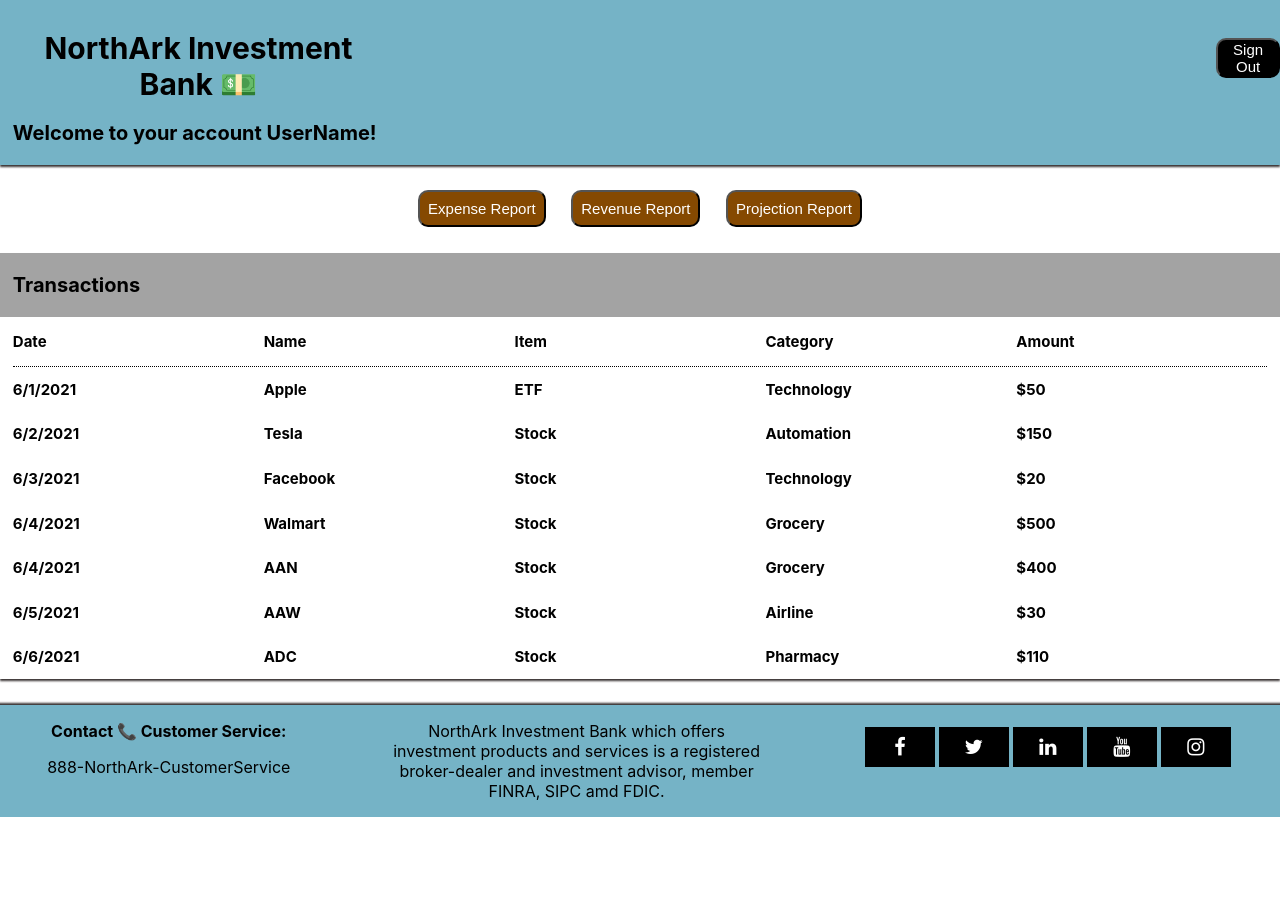
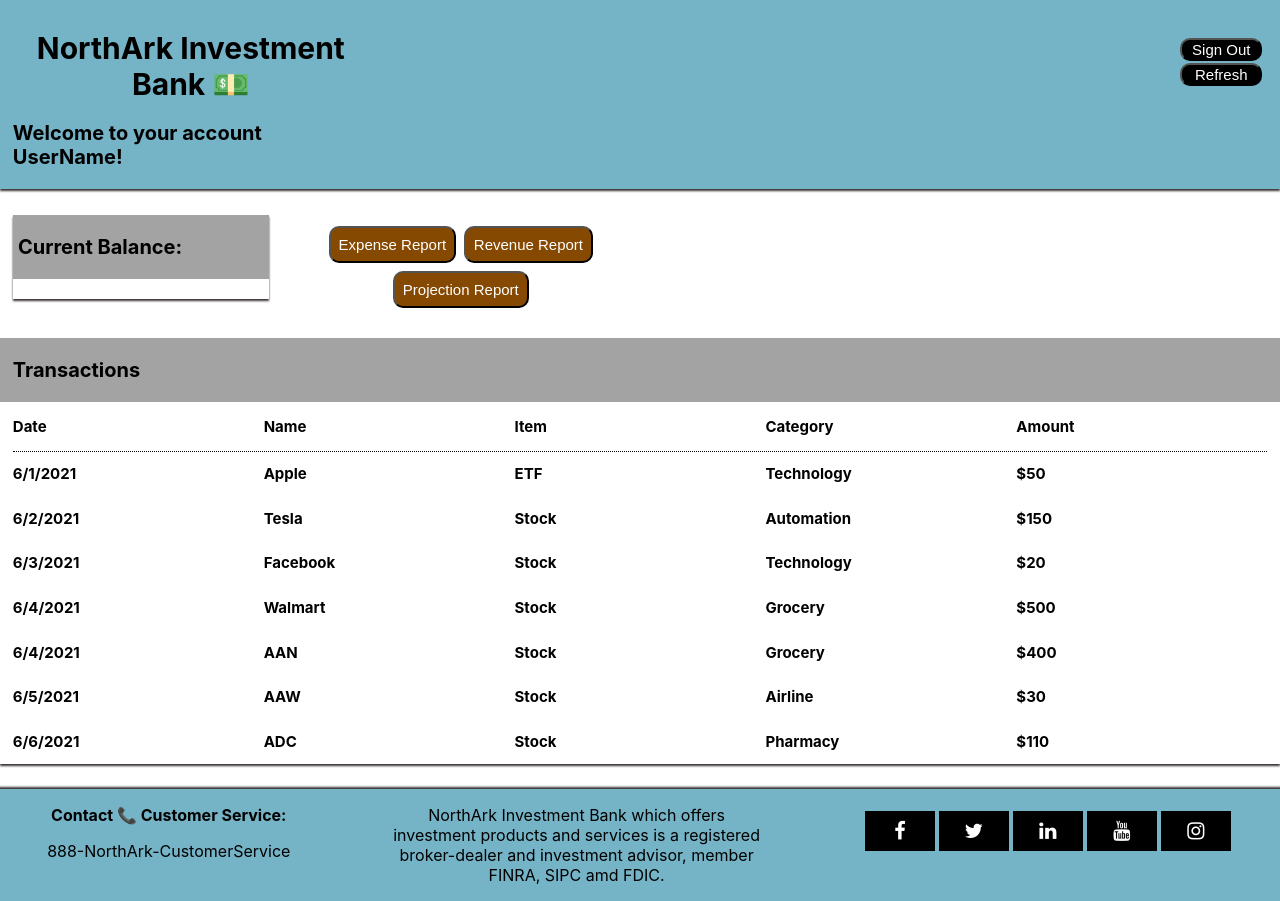
Before and after one commit to arthurs14/Minos-Labs-NorthArk-Bank-Project, a React (Create React App) app in the folder client/: page /LoggedInHomePage in a window 1280 px wide. Before the commit the page ends 817 px from the top, so only its background shows below. Built offline with nearby package versions, Linux system fonts and the light colour scheme.

Commit message:
Created UI for the new CurrentBalance component, created a refresh button for the application and implemented a functionality to it, and changed the path of the Home Page button in Revenue page to LoggedInHomePage.

```diff
--- /dev/null
+++ b/client/src/Components/LoggedInHomePage/CurrentBalance.js
@@ -0,0 +1,14 @@
+import { useState } from 'react'
+import './LoggedInHomePage.css'
+
+function CurrentBalance() {
+    return (
+        <div className="Current-Bala-Main-Box">
+        <div className="Current-Bala-Title-Box">
+          <p className="Current-Bala-Title">Current Balance:</p>
+        </div>
+      </div>
+    );
+  }
+
+  export default CurrentBalance;
--- a/client/src/Components/LoggedInHomePage/LIHPHeader.js
+++ b/client/src/Components/LoggedInHomePage/LIHPHeader.js
@@ -12,14 +12,19 @@
 
     const signOut = useSignOut()
 
+    function refreshPage() {
+        window.location.reload(false);
+      }
+
     return (
       <div className="Header-Main-Box">
           <div className="Title-Box">
               <p>NorthArk Investment Bank 💵</p>
               <p className="User-Name-Text">Welcome to your account UserName!</p>
           </div>
-          <div className="Sign-Out-Button-Box">
+          <div className="Sign-Out-Ref-Button-Box">
               <button className="Sign-Out-Button" onClick={signOut}>Sign Out</button>
+              <button className="Refresh-Button" onClick={refreshPage}>Refresh</button>
           </div>
       </div>
     );
--- a/client/src/Components/LoggedInHomePage/LoggedInHomePage.css
+++ b/client/src/Components/LoggedInHomePage/LoggedInHomePage.css
@@ -10,7 +10,7 @@
 }
 
 .Title-Box {
-    margin-right: 65%;
+    margin-right: 62%;
     margin-left: 1%;
     font-size: 30px;
     font-weight: bold;
@@ -27,11 +27,13 @@
     color: black;
 }
 
-.Sign-Out-Button-Box {
+.Sign-Out-Ref-Button-Box {
     margin-top: 3%;
 }
 
 .Sign-Out-Button {
+    width: 70%;
+    margin-bottom: 1%;
     font-size: 15px;
     border-radius: 10px;
     /* background-color: #854901; */
@@ -39,14 +41,23 @@
     color: white;
 }
 
+.Refresh-Button {
+  width: 70%;
+  font-size: 15px;
+  border-radius: 10px;
+  /* background-color: #854901; */
+  background-color: black;
+  color: white;
+}
+
 /* Styling for LIHPReportsBox.js */
 .Reports-Box-Main-Box {
-    display: flex;
-    flex-direction: row;
-    justify-content: center;
-    margin-top: 1%;
+    /* display: flex; */
+    /* flex-direction: row; */
+    /* justify-content: center;  */
+    margin-top: 2.6%;
     margin-bottom: 1%;
-    width: 100%;
+    width: 30%;
     /* border: solid black 1px; */
 }
 
@@ -63,6 +74,34 @@
     border-radius: 10px;
     background-color: #854901;
     color: white;
+}
+
+.Rep-CuBala-Joint-Box {
+  display: flex;
+  flex-direction: row;
+}
+
+/* Styling for CurrentBalance.js */
+.Current-Bala-Main-Box {
+  display: flex;
+  flex-direction: column;
+  margin-top: 2%;
+  margin-bottom: 2%;
+  margin-left: 1%;
+  width: 20%;
+  box-shadow: #383232 0 2px 2px;
+  text-align: left;
+  /* border: solid black 1px; */
+}
+
+.Current-Bala-Title-Box {
+  background-color: #a3a3a3;
+}
+
+.Current-Bala-Title {
+  margin-left: 2%;
+  font-size: 20px;
+  font-weight: bold;
 }
 
 /* Styling for TransactionsLog.js */
--- a/client/src/Components/LoggedInHomePage/LoggedInHomePage.js
+++ b/client/src/Components/LoggedInHomePage/LoggedInHomePage.js
@@ -1,5 +1,6 @@
 import LIHPHeader from "./LIHPHeader";
 import LIHPReportsBox from "./LIHPReportsBox";
+import CurrentBalance from "./CurrentBalance";
 import TransactionsLog from "./TransactionsLog";
 import LIHPFooter from "./LIHPFooter";
 import './LoggedInHomePage.css'
@@ -8,7 +9,10 @@
   return (
     <div>
         <LIHPHeader />
-        <LIHPReportsBox />
+        <div className="Rep-CuBala-Joint-Box">
+          <CurrentBalance />
+          <LIHPReportsBox />
+        </div>
         <TransactionsLog />
         <LIHPFooter />
     </div>
--- a/client/src/Components/RevenueReport/Revenue.js
+++ b/client/src/Components/RevenueReport/Revenue.js
@@ -23,7 +23,7 @@
     return(
         <div className='Revenue-container'>
             <div className='Rev-Home-Route'>
-                <Link  to='/'><span><img src={home} alt='home'/></span>Home</Link>
+                <Link  to='/LoggedInHomePage'><span><img src={home} alt='home'/></span>Home</Link>
             </div>
                         <div className='Revenue-top-prev'>
                             <RevenuePrev week={currency.format(Number(WeeklyIncome))}/>
```
